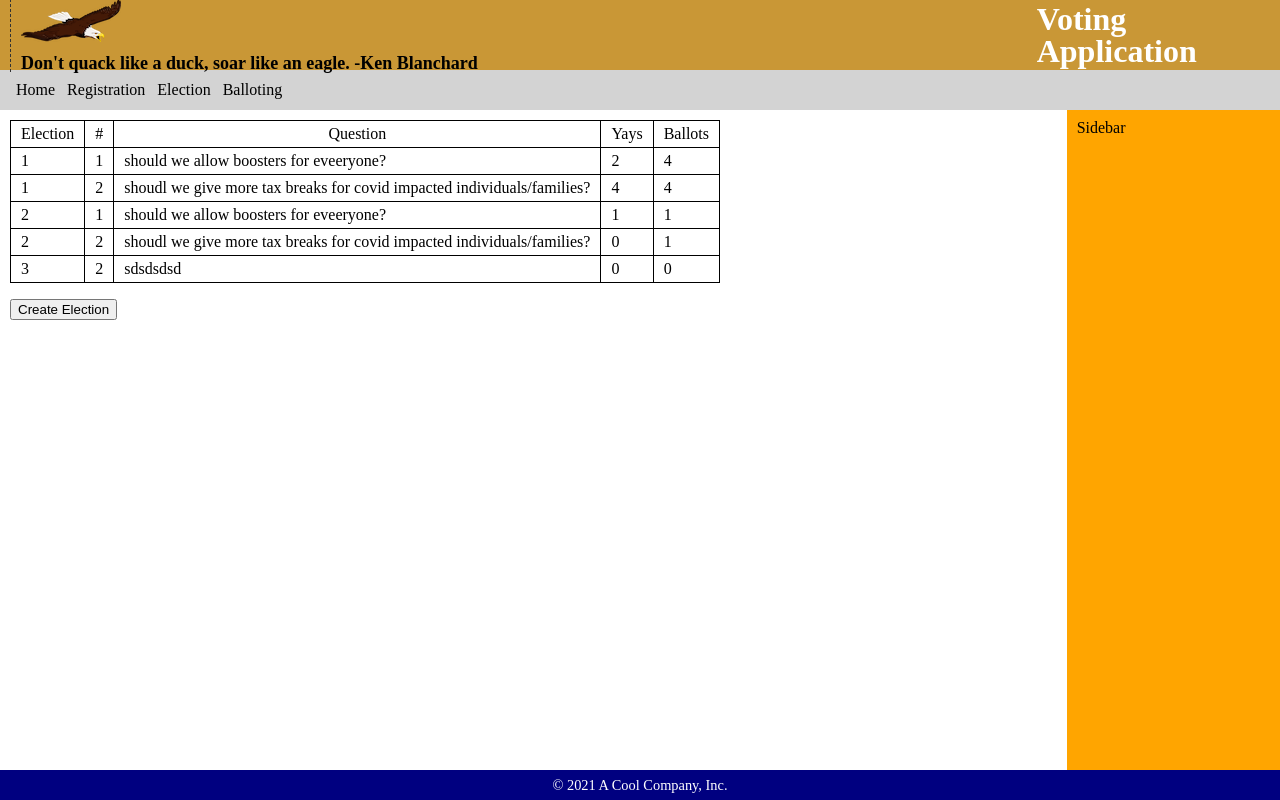
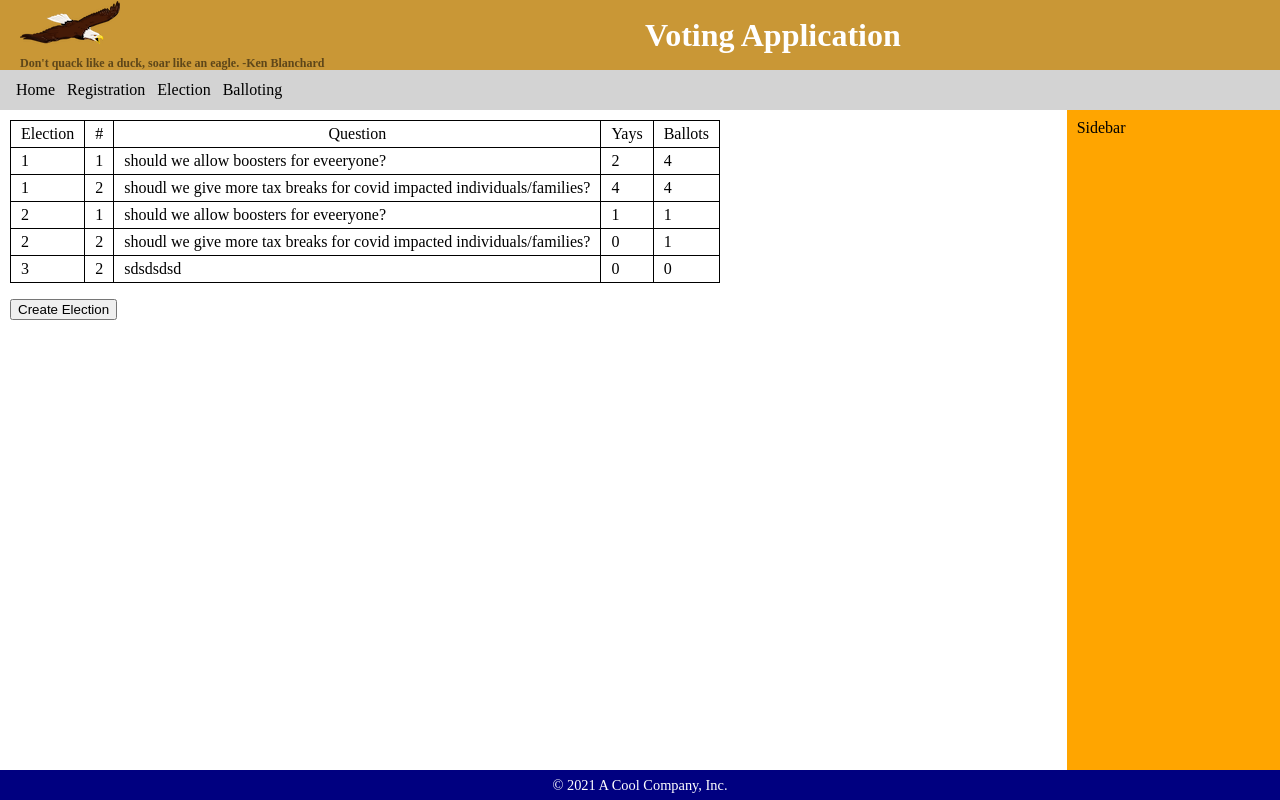
Before and after one commit to BulandMalik/soaringeagle, a React (Create React App) app in the folder soaringeagle-app/: page /election in a window 1280 px wide. Built offline with nearby package versions, Linux system fonts and the light colour scheme; data requests are answered from the project's data file.

Commit message:
lauout changes

```diff
--- a/soaringeagle-app/src/components/ToolHeader.js
+++ b/soaringeagle-app/src/components/ToolHeader.js
@@ -12,7 +12,9 @@ export const ToolHeader = (props) => {
           <span>Don't quack like a duck, soar like an eagle. -Ken Blanchard</span>
         </div>
       </div>
-      <h1>{props.headerText}</h1>
+      <div>
+        <h1>{props.headerText}</h1>
+      </div>
     </header>
   );
 
--- a/soaringeagle-app/src/css/Layout.css
+++ b/soaringeagle-app/src/css/Layout.css
@@ -352,27 +352,28 @@ ul {
 }
 
 .wrapper {
-    width: 85%;
-	margin: 0 auto;
+    width: 50%;
+	/*margin: 0 auto;*/
 }
 
 header .logo {
 	display: inline;
-	border-left: 1px dashed #333333;
-	padding: 0 0 25px 10px;
+	/*border-left: 1px dashed #333333;*/
+	padding: 0 0 20px 10px;
 	text-decoration: none;
 	float: left;
 	font-size: 30px;
 	color: #cc3333;
-	margin: 25px 0px;
+	margin: 20px 0px;
 }
 header .logo {
   position:relative;
 }
 header .logo span {
-  color:black;
+  color:rgba(0, 0, 0, 0.534);
   white-space:nowrap;
-  font-size:18px;
+  font-size:12px;
+  font-weight: bold;
   position:absolute;
   bottom:0;
   left:10px;
```
